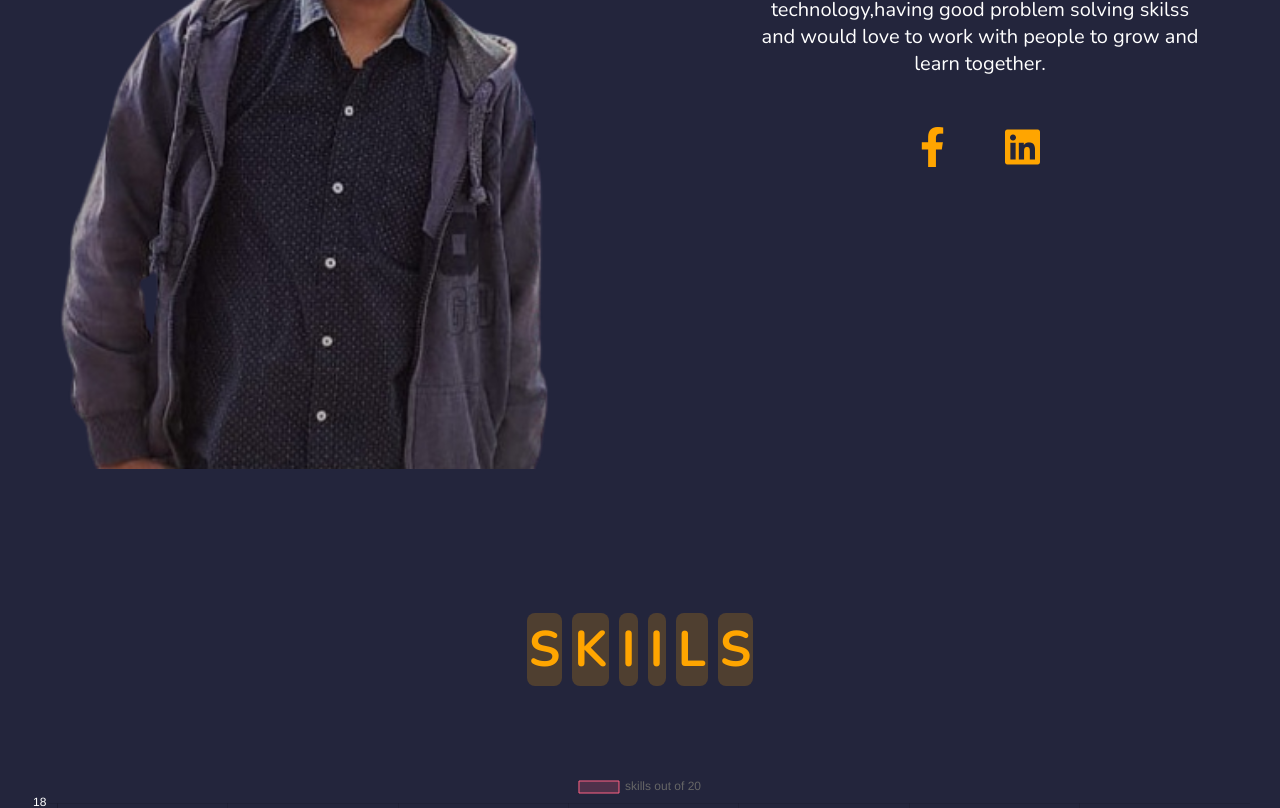
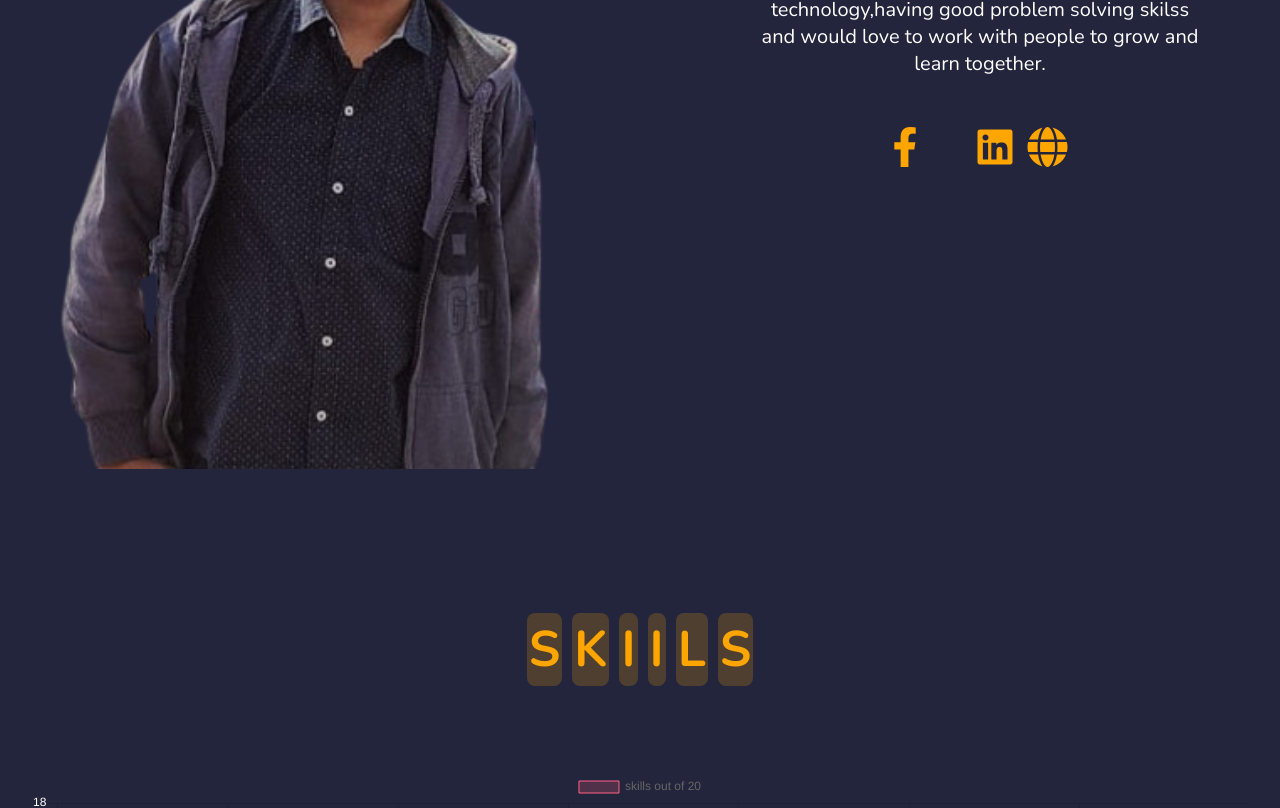
Before and after one commit to Ashu313/portfolio, a React (Create React App) app: page / in a window 1280 px wide. Shown: the part 1380-2188 px from the top of the page. Built offline with nearby package versions, Linux system fonts and the light colour scheme; some icons are missing.

Commit message:
Update about.js

```diff
--- a/src/Aboutus/about.js
+++ b/src/Aboutus/about.js
@@ -38,6 +38,7 @@ const About = () => {
                          <a href='https://codeforces.com/profile/Tortorise' target='blank'><iconify-icon icon="simple-icons:codeforces" class='icons'></iconify-icon></a>
                   <a href="https://leetcode.com/ashu_1244/" target='_blank' rel="noreferrer"><iconify-icon icon="simple-icons:leetcode"  class='icons'></iconify-icon></a>
                    <a href='https://www.linkedin.com/in/ashutosh-kumar-325353218/' target='_blank' rel="noreferrer"><i className='fab fa-linkedin'></i></a>
+                        <a href='https://www.wikitechnify.com' target='_blank' rel="noreferrer"><i class="fa-solid fa-globe"></i></a>
 
 
 
```
